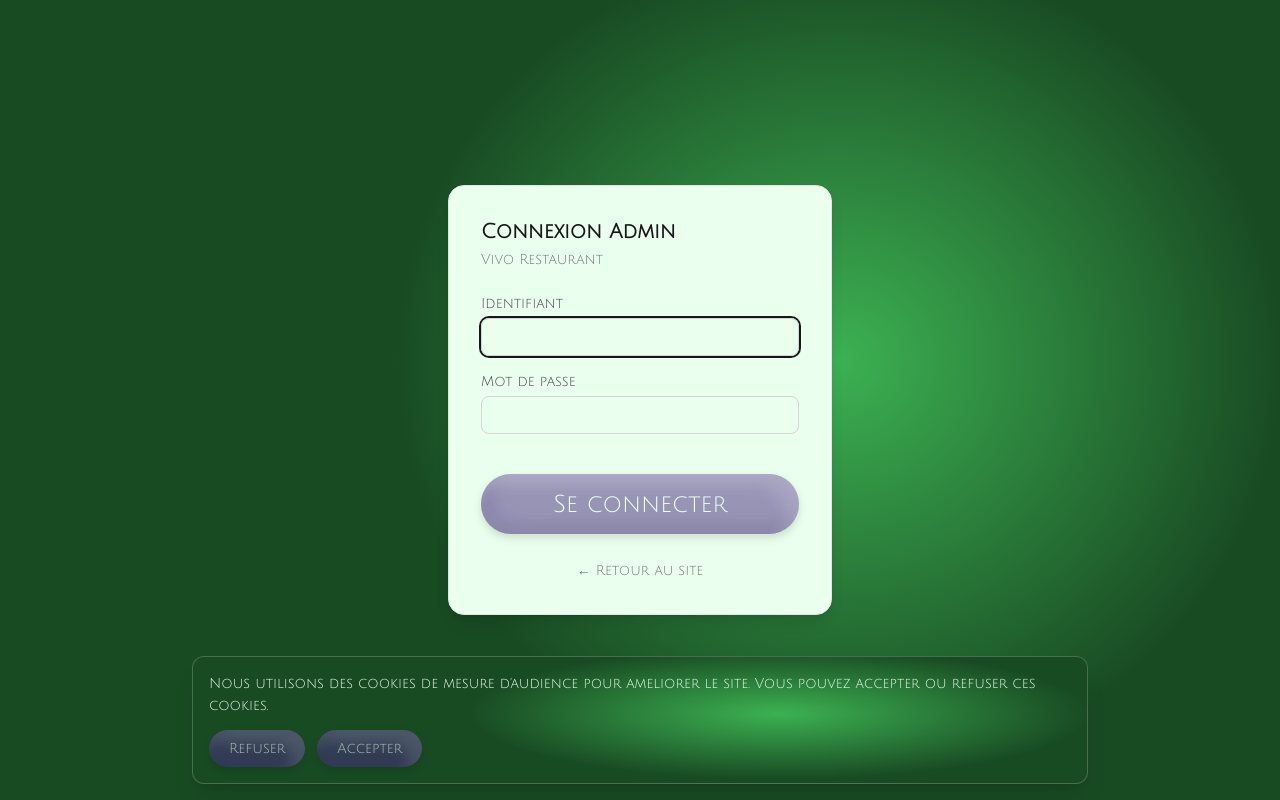
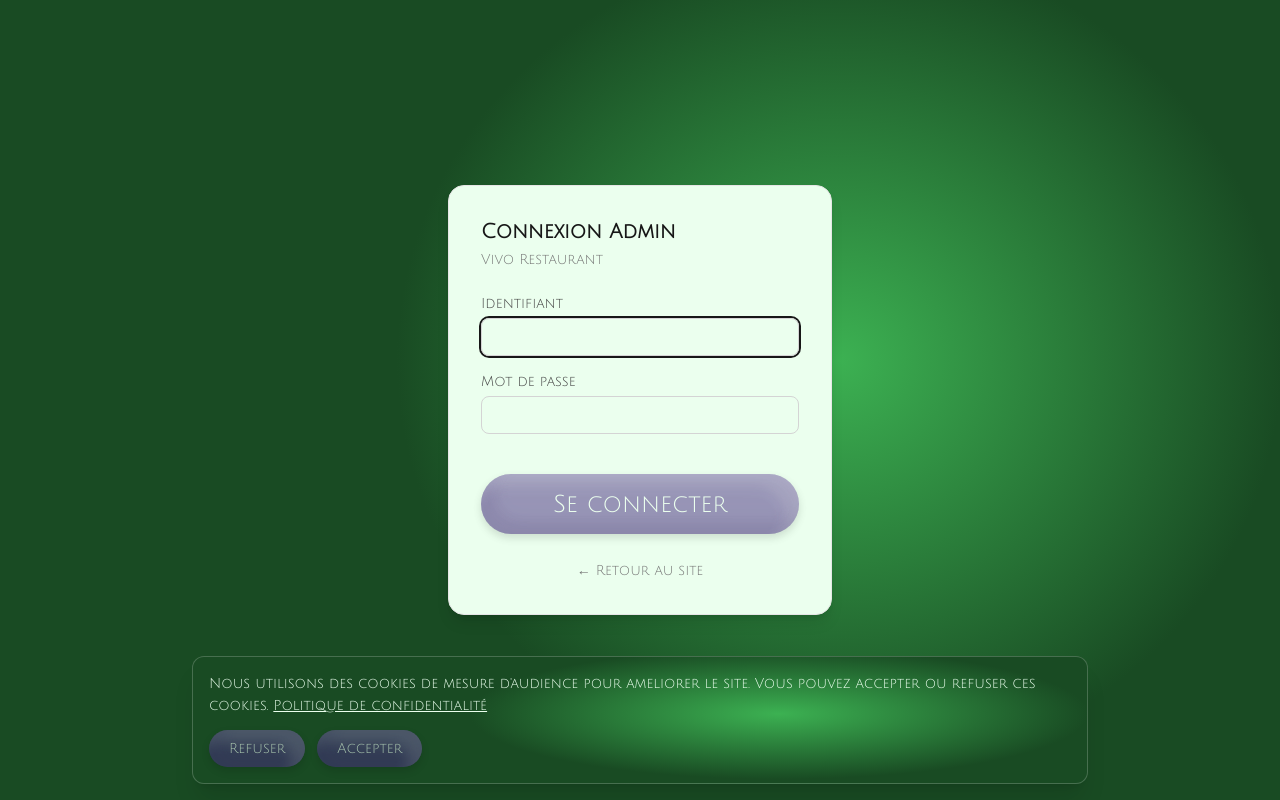
Before and after one commit to roCal93/vivo-restaurant, a Next.js app in the folder nextjs-base/: page /admin/login in a window 1280 px wide. Built offline with nearby package versions, Linux system fonts and the light colour scheme; no server answers.

Commit message:
cookieBanner

```diff
--- a/nextjs-base/src/app/layout.tsx
+++ b/nextjs-base/src/app/layout.tsx
@@ -1,6 +1,6 @@
 import type { Metadata } from 'next'
 import { Julius_Sans_One } from 'next/font/google'
-import { Analytics } from '@vercel/analytics/next'
+import ConditionalAnalytics from '@/components/shared/ConditionalAnalytics'
 import './globals.css'
 import 'leaflet/dist/leaflet.css'
 import { cookies, headers } from 'next/headers'
@@ -183,7 +183,7 @@
         <DevPerfProtector />
         {children}
         {!cookieConsent && <CookieConsentBanner />}
-        {cookieConsent === 'accepted' && <Analytics />}
+        <ConditionalAnalytics />
       </body>
     </html>
   )
--- /dev/null
+++ b/nextjs-base/src/components/shared/ConditionalAnalytics.tsx
@@ -0,0 +1,22 @@
+'use client'
+
+import { useEffect, useState } from 'react'
+import { Analytics } from '@vercel/analytics/next'
+
+function hasConsent(): boolean {
+  if (typeof document === 'undefined') return false
+  return document.cookie.split(';').some((c) => c.trim() === 'cookie_consent=accepted')
+}
+
+export default function ConditionalAnalytics() {
+  const [accepted, setAccepted] = useState(hasConsent)
+
+  useEffect(() => {
+    const handler = () => setAccepted(true)
+    window.addEventListener('cookie-consent-accepted', handler)
+    return () => window.removeEventListener('cookie-consent-accepted', handler)
+  }, [])
+
+  if (!accepted) return null
+  return <Analytics />
+}
--- a/nextjs-base/src/components/shared/CookieConsentBanner.tsx
+++ b/nextjs-base/src/components/shared/CookieConsentBanner.tsx
@@ -21,11 +21,15 @@
   const labels = isEn
     ? {
         text: 'We use audience measurement cookies to improve the website. You can accept or refuse these cookies.',
+        learnMore: 'Privacy policy',
+        learnMoreHref: '/en/privacy-policy',
         accept: 'Accept',
         reject: 'Refuse',
       }
     : {
         text: "Nous utilisons des cookies de mesure d'audience pour ameliorer le site. Vous pouvez accepter ou refuser ces cookies.",
+        learnMore: 'Politique de confidentialité',
+        learnMoreHref: '/fr/privacy-policy',
         accept: 'Accepter',
         reject: 'Refuser',
       }
@@ -41,7 +45,12 @@
             'radial-gradient(43.41% 65.16% at 65.56% 45.02%, #3CB152 0%, #194B23 79.62%)',
         }}
       >
-        <p className="text-sm leading-relaxed">{labels.text}</p>
+        <p className="text-sm leading-relaxed">
+          {labels.text}{' '}
+          <a href={labels.learnMoreHref} className="underline hover:opacity-75">
+            {labels.learnMore}
+          </a>
+        </p>
         <div className="mt-3 flex flex-wrap gap-3">
           <Button
             type="button"
@@ -58,7 +67,7 @@
             onClick={() => {
               setConsentCookie('accepted')
               setVisible(false)
-              window.location.reload()
+              window.dispatchEvent(new Event('cookie-consent-accepted'))
             }}
             className="!text-sm !leading-normal px-5 py-2"
           >
```
